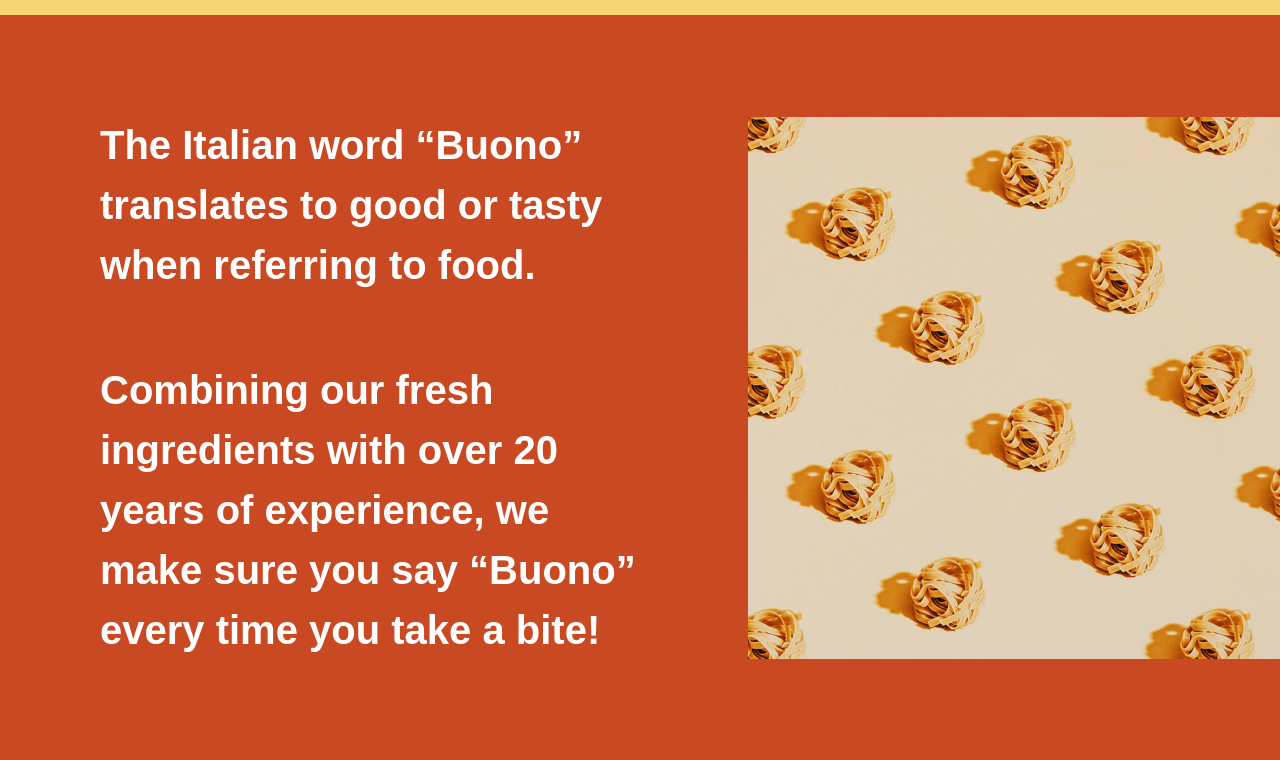
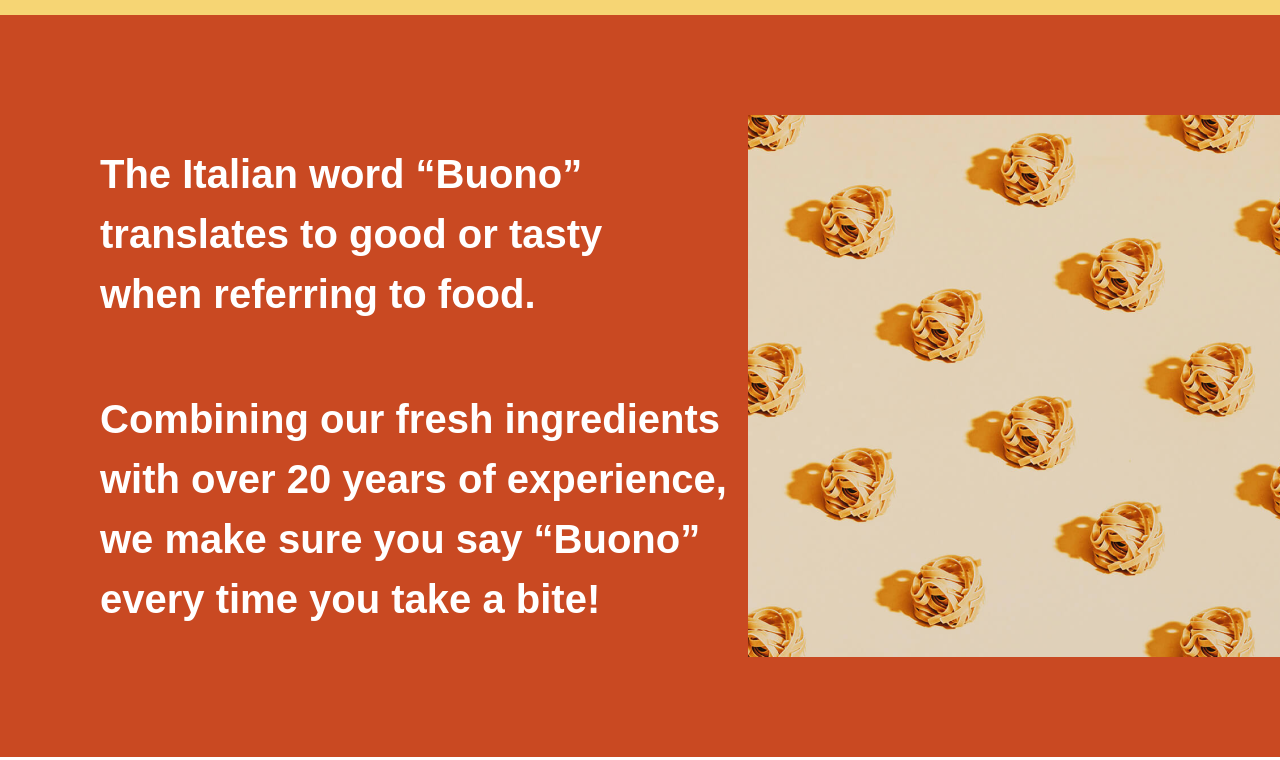
Before and after one commit to fionatdesign/Fiona-Tran-Motion-Buono, a website: page deploy/index.html in a window 1280 px wide. Shown: the part 878-1638 px from the top of the page. Drawn offline with Linux system fonts and the light colour scheme; a web font is replaced by a local one.

```diff
--- a/dev/scss/sections/_content.scss
+++ b/dev/scss/sections/_content.scss
@@ -11,7 +11,6 @@
         font-size: rem-calc(40);
         line-height: 1.5;
         color: $white;
-        padding-right: 100px;
     }
 
     .content1{
--- a/dev/scss/sections/_hero.scss
+++ b/dev/scss/sections/_hero.scss
@@ -1,6 +1,5 @@
 #herobody {
     background-color: $yellow;
-
 
     #aldente {
         position: absolute;
@@ -30,6 +29,7 @@
         width: 230px;
         top: 330px;
         left: 1150px;
+
     }
 
     #bowtie {
--- a/package.json
+++ b/package.json
@@ -8,6 +8,6 @@
   "repository": {},
   "private": true,
   "dependencies": {
-    "gsap": "^3.10.3"
+    "gsap": "file:gsap-bonus.tgz"
   }
 }
```
Also changed, not shown: deploy/css/styles.css, 1 other file.
